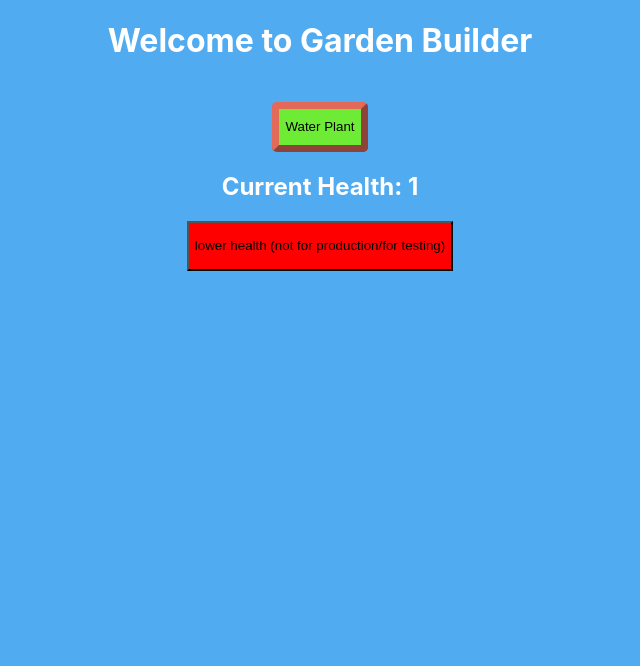
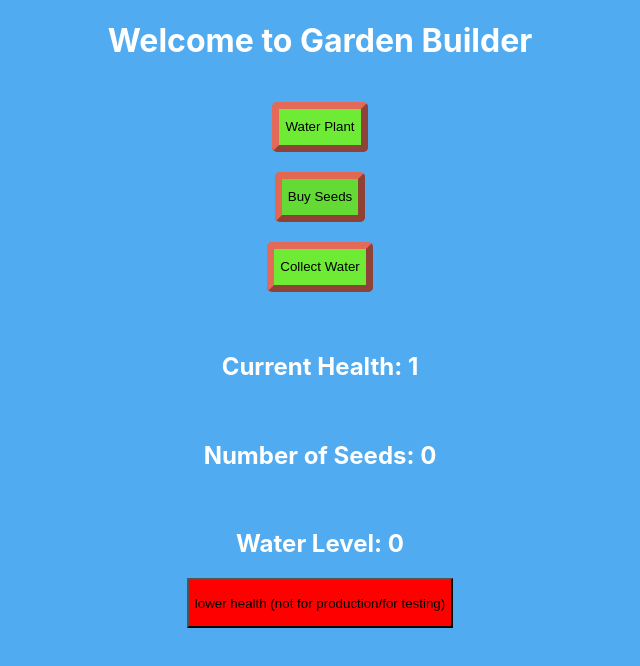
Before and after one commit to kaiqichee/CS555-group-project, a React (Create React App) app in the folder ferret-friends/: page / in a window 1280 px wide. Shown: the top 666 px of the page, without its empty margins (320-960 px from the left). Built offline with nearby package versions, Linux system fonts and the light colour scheme.

Commit message:
la 2 user stories done, with todo added

```diff
--- a/ferret-friends/src/App.js
+++ b/ferret-friends/src/App.js
@@ -3,7 +3,9 @@ import "./App.css";
 import { useState } from "react";
 
 function App() {
-  const [health, setHealth] = useState(1);
+  const [health, setHealth] = useState(1); // TODO: make sure plant can't be watered unless water_level >= 0
+  const [seeds, setSeeds] = useState(0);
+  const [water_level, collectWater] = useState(0);
   const value = 10;
   return (
     <div
@@ -46,8 +48,46 @@ function App() {
           {" "}
           Water Plant{" "}
         </button>
+      <br/>
+      <br/>
+        <button
+          style={{
+            height: 50,
+            backgroundColor: "#63db34",
+            borderWidth: 7,
+            borderRadius: 5,
+            borderColor: "#E36851",
+          }}
+          className="buy-seeds"
+          onClick={() => setSeeds(seeds + 1)}
+        >
+          {" "}
+          Buy Seeds{" "}
+        </button>
+        <br/>
+        <br/>
+        <button
+          style={{
+            height: 50,
+            backgroundColor: "#6eeb34",
+            borderWidth: 7,
+            borderRadius: 5,
+            borderColor: "#E36959",
+          }}
+          className="collect-water"
+          onClick={() => collectWater(water_level + 1)}
+        >
+          {" "}
+          Collect Water{" "}
+        </button>
+      <br/>
+      <br/>
         <br />
         <h2 style={{ color: "white" }}>Current Health: {health}</h2>
+        <br/>
+        <h2 style={{ color: "white" }}>Number of Seeds: {seeds}</h2>
+        <br/>
+        <h2 style={{ color: "white" }}>Water Level: {water_level}</h2>
 
         <button
           style={{ height: 50, backgroundColor: "red" }}
```
Also changed, not shown: 1 other file (tests, documents, lock files or other folders).
